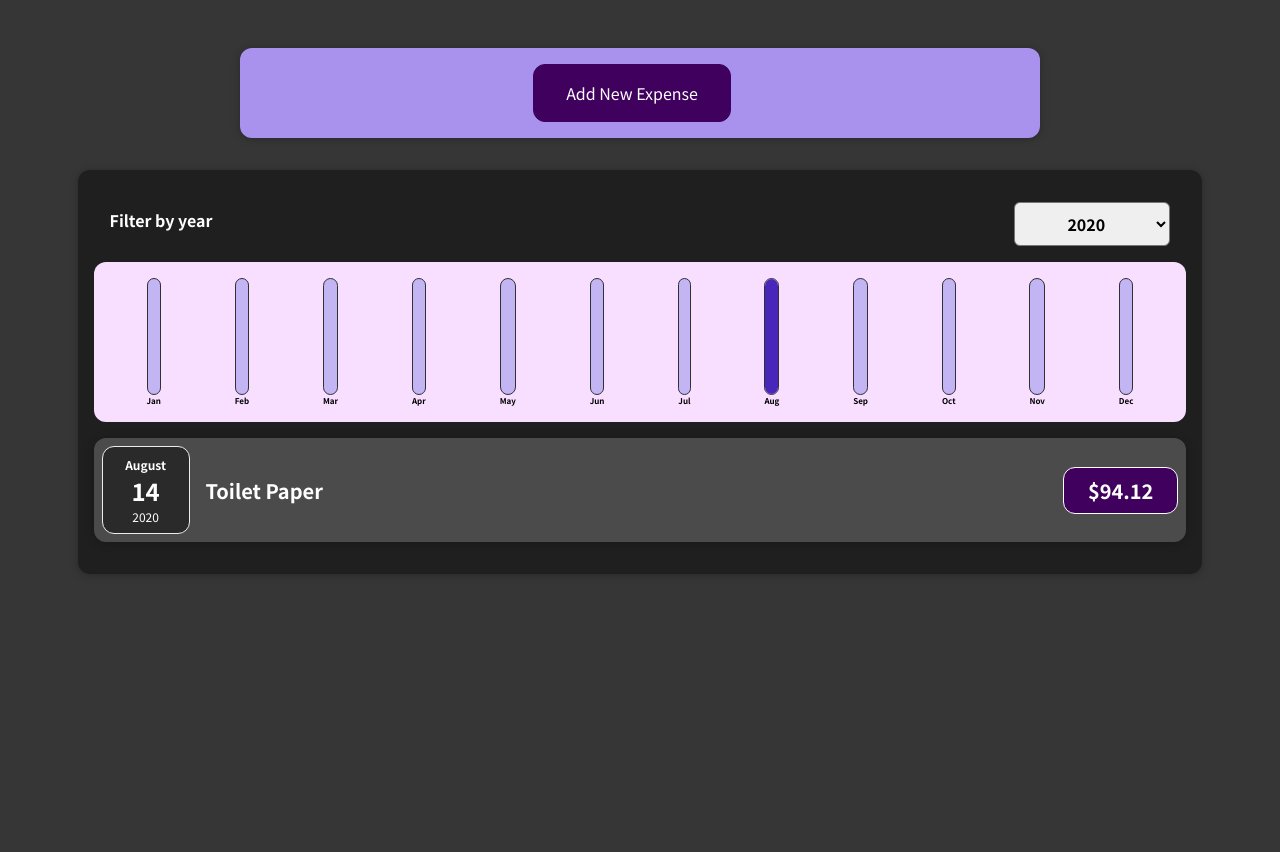
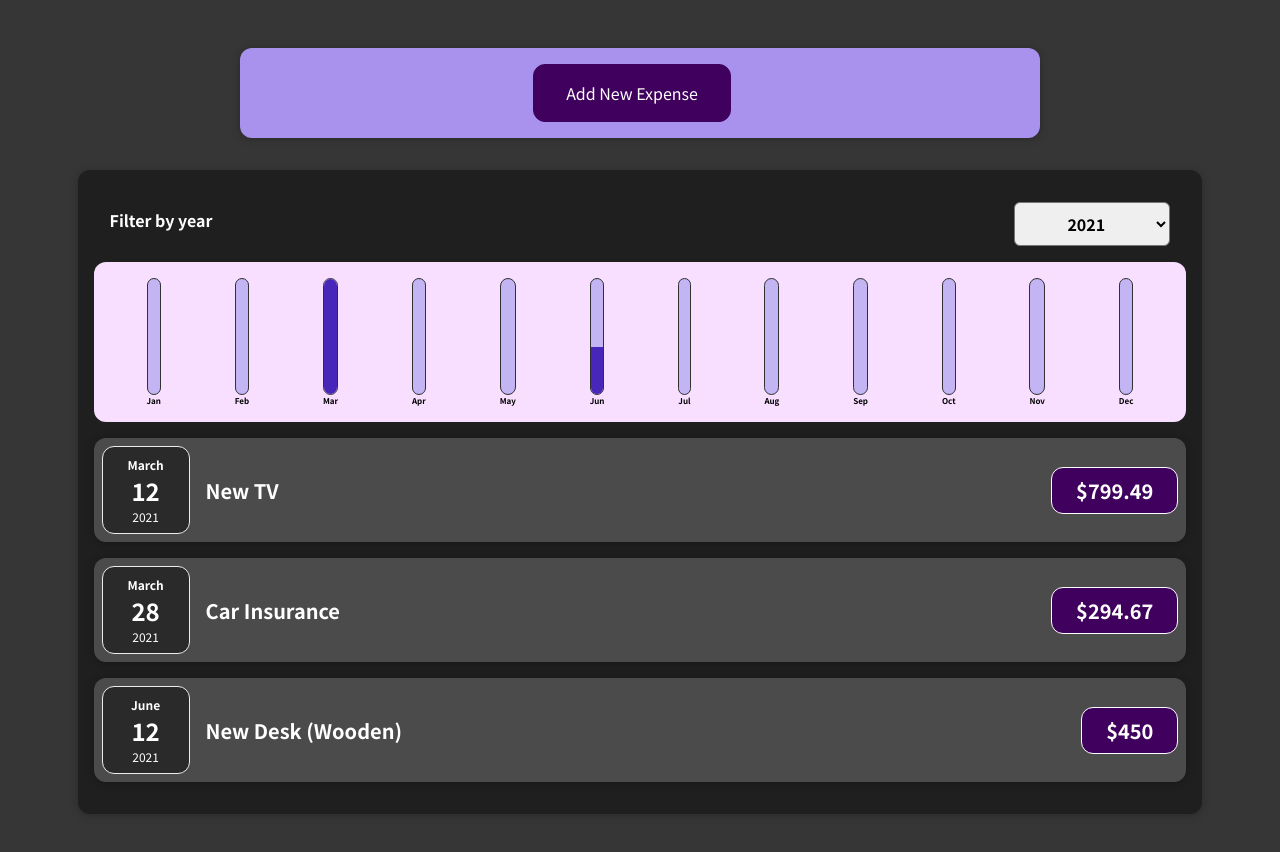
Before and after one commit to Aishanipach/Data-Visualiser, a React (Create React App) app: page / in a window 1280 px wide. Shown: the top 852 px of the page. Before the commit the page ends 800 px from the top, so only its background shows below. Built offline with nearby package versions, Linux system fonts and the light colour scheme.

Commit message:
Few changes

```diff
--- a/package.json
+++ b/package.json
@@ -9,6 +9,7 @@
     "react": "^17.0.1",
     "react-dom": "^17.0.1",
     "react-scripts": "4.0.1",
+    "recharts": "^2.1.6",
     "web-vitals": "^0.2.4"
   },
   "scripts": {
--- a/src/App.js
+++ b/src/App.js
@@ -1,6 +1,7 @@
 import React, {useState} from 'react';
 import Expenses from "./components/Expenses/Expenses";
 import NewExpense from "./components/NewExpense/NewExpense";
+// import PieChart from "./components/PieChart/PieChart";
 
 const DUMMY_EXPENSES = [
   {
--- a/src/components/Expenses/Expenses.js
+++ b/src/components/Expenses/Expenses.js
@@ -6,7 +6,7 @@ import Card from "../UI/Card";
 import ExpensesFilter from "./ExpensesFilter";
 
 const Expenses = (props) => {
-  const [filteredYear, setFilteredYear] = useState("2020");
+  const [filteredYear, setFilteredYear] = useState("2021");
 
   const filterChangeHandler = (selectedYear) => {
     setFilteredYear(selectedYear);
```
Also changed, not shown: 1 other file (tests, documents, lock files or other folders).
